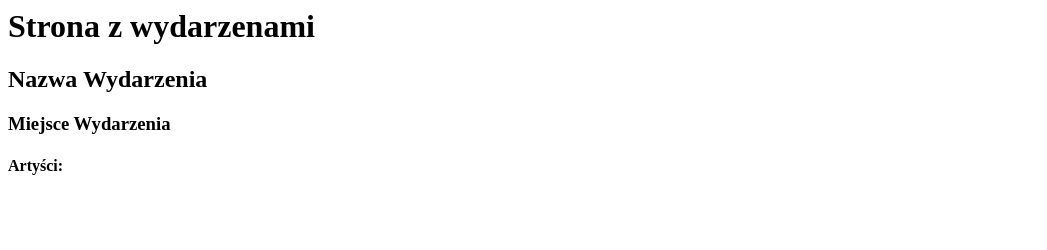
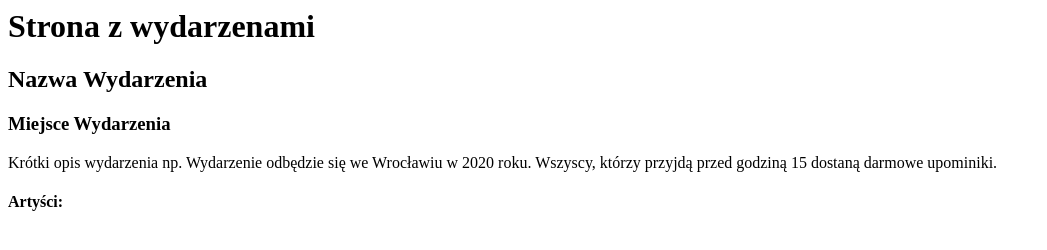
Before and after one commit to CoderyApp/Podstawy-HTML5, a plain HTML site: page index.html in a window 1280 px wide. Shown: the whole page, without its empty margins (0-1047 px from the left). Drawn offline with Linux system fonts and the light colour scheme.

Commit message:
Lekcja - Akapt w HTML

```diff
--- a/index.html
+++ b/index.html
@@ -4,6 +4,9 @@
 <!-- Wydarzenie -->
 <h2>Nazwa Wydarzenia</h2>
 <h3>Miejsce Wydarzenia</h3>
-
+<p>
+    Krótki opis wydarzenia np. Wydarzenie odbędzie się we Wrocławiu w 2020 roku.
+    Wszyscy, którzy przyjdą przed godziną 15 dostaną darmowe upominiki.
+</p>
 <!-- Lista artystów -->
 <h4>Artyści:</h4>
```
